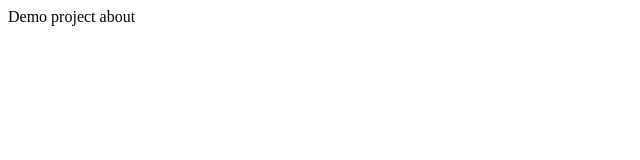
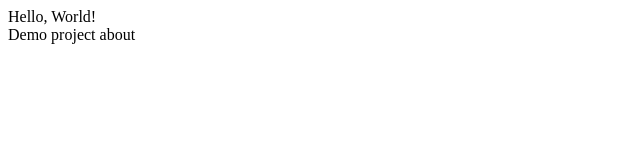
Before and after one commit to heymaker279/Practice, a plain HTML site: page about.html in a window 1280 px wide. Shown: the whole page, without its empty margins (0-640 px from the left). Drawn offline with Linux system fonts and the light colour scheme.

Commit message:
add header Hello World!

```diff
--- a/about.html
+++ b/about.html
@@ -7,6 +7,7 @@
         <title>Document</title>
     </head>
     <body>
+	<header>Hello, World!</header>
         Demo project about
     </body>
 </html>
```
